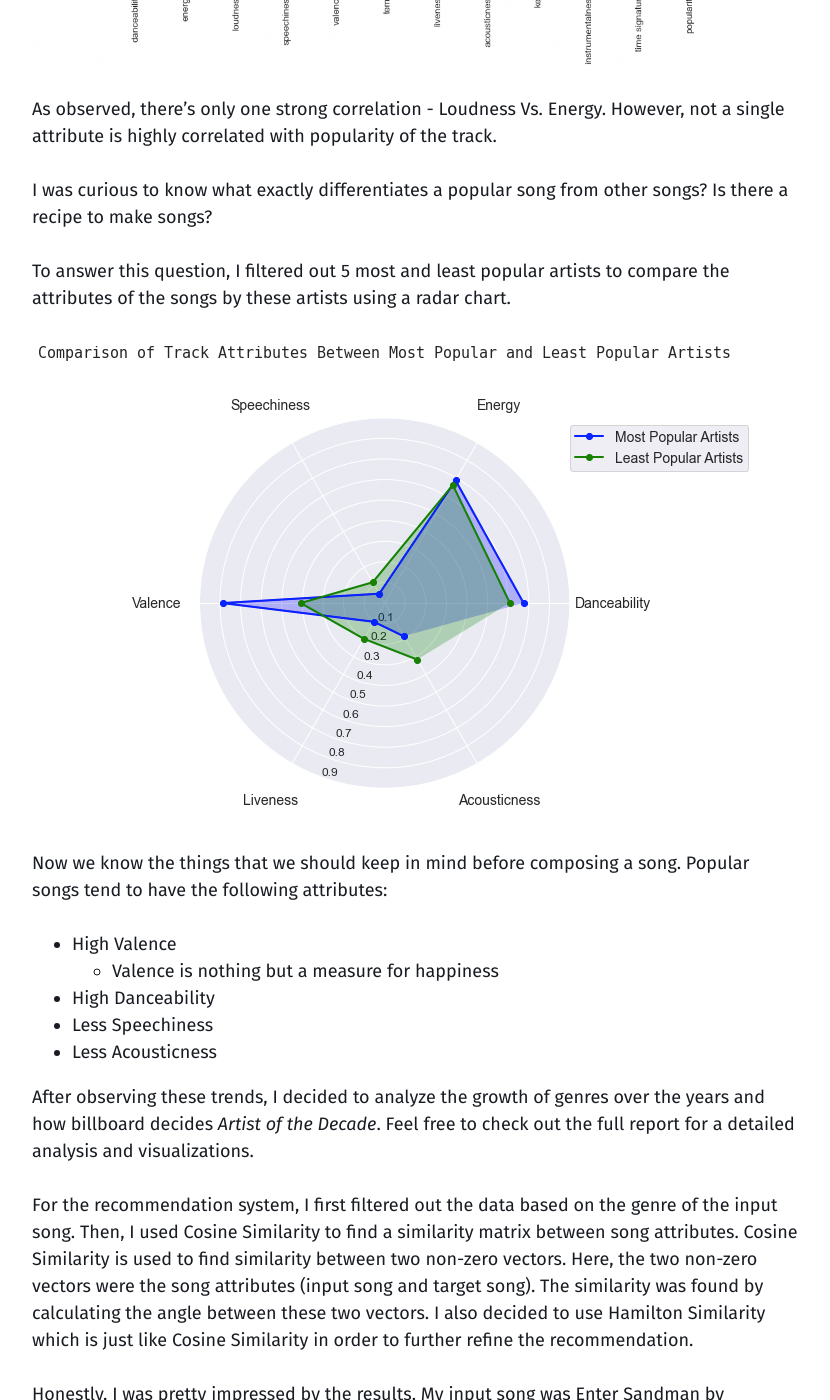
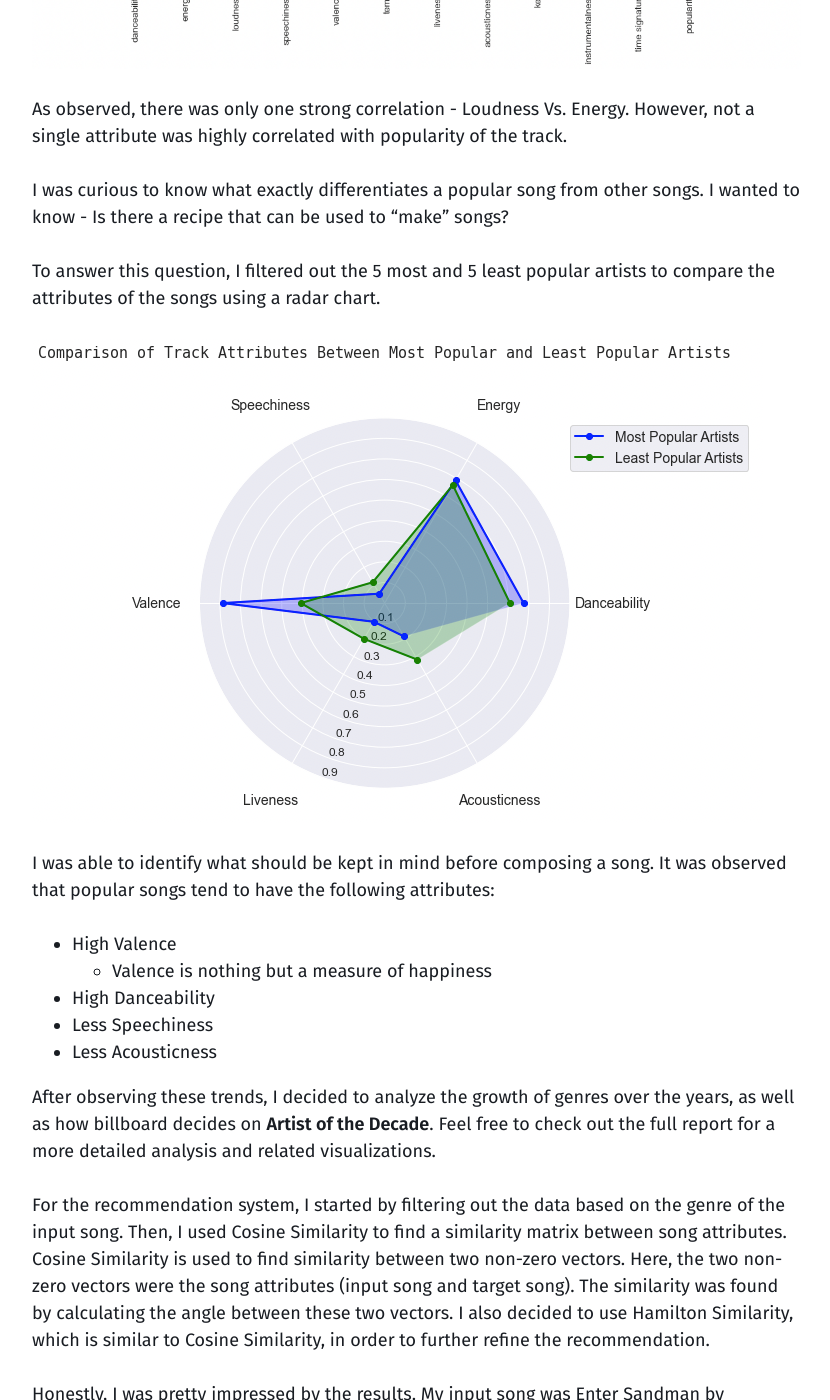
Before and after one commit to mehulg25/mehulg25.github.io, a Jekyll site: the page built from _projects/Recommendation-System.md, in a window 1280 px wide and 1400 px high, scrolled down 2788 px. Shown: the whole window, without its empty margins (40-870 px from the left). Built offline with Jekyll 4.4.1, drawn with Linux system fonts in a browser that asks for light colours; some of the changed text lies outside the part shown.

Commit message:
Minor Changes

```diff
--- a/_projects/Recommendation-System.md
+++ b/_projects/Recommendation-System.md
@@ -15,45 +15,45 @@ actions:
     icon: pdf
     url: "/pdf-asset/FinalReport.html"
 ---
-I was listening to music when I came across a bunch of in-house curated playlists. I noticed how those playlists were curated not based on the genres but based on moods, actions, and what not.
-I was curious to know how users are actually consuming digital products in this age and so I decided to build my own recommendation system. But before building a recommendation system, I wanted to dig deeper into the data in order to find some trends in user listening habits.
+I was listening to music when I came across a bunch of in-house curated playlists. I noticed how those playlists were curated not based on the genres but based on moods, actions, and whatnot. I was curious to know how users consume digital products in this day and age, so I decided to build my own music recommendation system. But before building a recommendation system, I wanted to dig deeper into the data behind this in order to find some trends in user listening habits.
 
 ![plot](/assets/images/projects/spot-meme.jpg)
 
 ---
 
-For this project, I decided to work on the Spotify dataset. The dataset included 1 million playlists with their respective songs. However, for the scope of this project, I decided to work only on the first 1,000 playlists.
+For this project, I decided to work on a dataset collected from Spotify. The dataset included 1 million playlists with their respective songs. However, for the scope of this project, I decided to work only on the first 1,000 playlists.
 
-I started off by making a correlation matrix to see if there is any relation between the track metadata, i.e., the song attributes like acousticness, valence, loudness, and popularity to name a few.
+I started off by making a correlation matrix to see if there was any relation between the track metadata, i.e., the song attributes like acousticness, valence, loudness, and popularity, to name a few.
 
 ![plot](/assets/images/projects/corr.png)
 
-As observed, there's only one strong correlation - Loudness Vs. Energy. However, not a single attribute is highly correlated with popularity of the track.
+As observed, there was only one strong correlation - Loudness Vs. Energy. However, not a single attribute was highly correlated with popularity of the track.
 
-I was curious to know what exactly differentiates a popular song from other songs? Is there a recipe to make songs?
+I was curious to know what exactly differentiates a popular song from other songs. I wanted to know - Is there a recipe that can be used to “make” songs?
 
-To answer this question, I filtered out 5 most and least popular artists to compare the attributes of the songs by these artists using a radar chart.
+To answer this question, I filtered out the 5 most and 5 least popular artists to compare the attributes of the songs using a radar chart.
 
 ![plot](/assets/images/projects/radar.png)
 
-Now we know the things that we should keep in mind before composing a song. Popular songs tend to have the following attributes:
+I was able to identify what should be kept in mind before composing a song. It was observed that popular songs tend to have the following attributes:
+
 - High Valence
-  - Valence is nothing but a measure for happiness
+  - Valence is nothing but a measure of happiness
 - High Danceability
 - Less Speechiness
 - Less Acousticness
 
-After observing these trends, I decided to analyze the growth of genres over the years and how billboard decides _Artist of the Decade_. Feel free to check out the full report for a detailed analysis and visualizations.
+After observing these trends, I decided to analyze the growth of genres over the years, as well as how billboard decides on __Artist of the Decade__. Feel free to check out the full report for a more detailed analysis and related visualizations.
 
-For the recommendation system, I first filtered out the data based on the genre of the input song. Then, I used Cosine Similarity to find a similarity matrix between song attributes. Cosine Similarity is used to find similarity between two non-zero vectors. Here, the two non-zero vectors were the song attributes (input song and target song). The similarity was found by calculating the angle between these two vectors. I also decided to use Hamilton Similarity which is just like Cosine Similarity in order to further refine the recommendation.
+For the recommendation system, I started by filtering out the data based on the genre of the input song. Then, I used Cosine Similarity to find a similarity matrix between song attributes. Cosine Similarity is used to find similarity between two non-zero vectors. Here, the two non-zero vectors were the song attributes (input song and target song). The similarity was found by calculating the angle between these two vectors. I also decided to use Hamilton Similarity, which is similar to Cosine Similarity, in order to further refine the recommendation.
 
-Honestly, I was pretty impressed by the results. My input song was Enter Sandman by Metallica, and you can see the results yourself.
+Honestly, I was pretty impressed by the results. My input song was Enter Sandman by Metallica, the results for which can be seen below:
 
 ![plot](/assets/images/projects/results.png)
 
-From audio cassettes to vinyl disks, from ipods to itunes, as media products shift from physical goods to bits, the way people explore and perceive new media has also changed through the years, making user personalization a very important aspect for any platform in this digital age.
+From audio cassettes to vinyl disks, and iPods to iTunes, as media products shift from physical goods to bits, the way people explore and perceive new media has also changed through the years, making user personalization a very important aspect for any platform in this digital age.
 
-In future, I wish to explore more on recommending songs based purely on the name of the playlists.
+In the future, I would like to further this research and explore more about song recommendations based purely on the name of the playlists.
 
 ---
 
```
Also changed, not shown: _projects/Restaurant-Reviews.md (+0 -1 lines).
